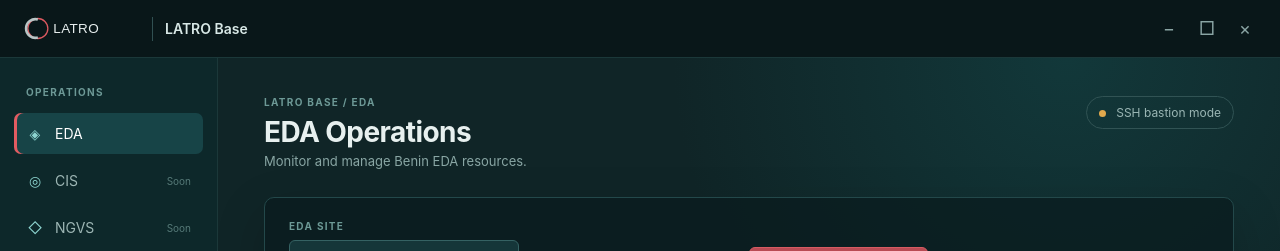
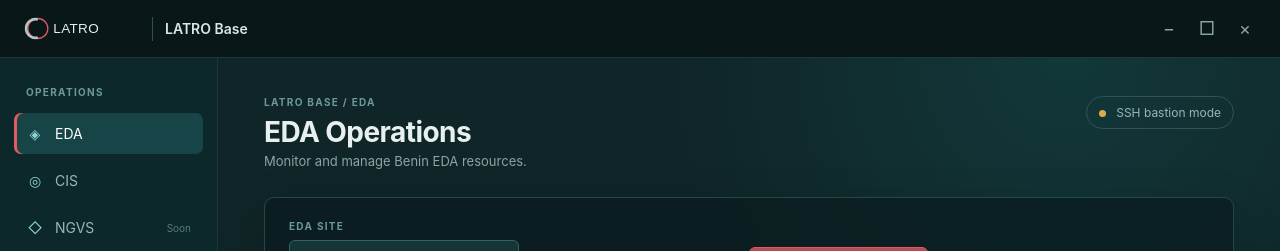
Before and after one commit to YahyaBadawy/LATRO-Base, a React (Create React App) app in the folder src/renderer/: page / in a window 1280 px wide. Shown: the top 251 px of the page. Built offline with nearby package versions, Linux system fonts and the light colour scheme.

Commit message:
Add CIS tab support and tab switching in App.js

```diff
--- a/src/renderer/src/App.js
+++ b/src/renderer/src/App.js
@@ -1,6 +1,7 @@
-import React from 'react';
+import React, { useState } from 'react';
 import './App.css';
 import EdaTab from './components/EdaTab';
+import CisTab from './components/CisTab';
 import latroLogo from './assets/latro-logo.svg';
 
 function LatroMark() {
@@ -10,7 +11,16 @@
 }
 
 export default function App() {
+  const [activeTab, setActiveTab] = useState('eda');
   const win = (typeof window !== 'undefined' && window.latroApi && window.latroApi.windowControl) ? window.latroApi.windowControl : null;
+
+  const tabs = [
+    { id: 'eda', label: 'EDA', icon: '◈', component: <EdaTab />, heading: 'EDA Operations', subtitle: 'Monitor and manage Benin EDA resources.' },
+    { id: 'cis', label: 'CIS', icon: '◎', component: <CisTab />, heading: 'CIS Operations', subtitle: 'MSISDN investigation and server operations.' },
+    { id: 'ngvs', label: 'NGVS', icon: '◇', component: null, comingSoon: true, heading: 'NGVS', subtitle: 'Coming soon.' }
+  ];
+
+  const current = tabs.find((tab) => tab.id === activeTab) || tabs[0];
 
   return (
     <div className="app-shell">
@@ -26,20 +36,46 @@
           <span className="window-button close" onClick={() => win?.close()}>×</span>
         </div>
       </header>
+
       <div className="app-layout">
         <aside className="sidebar">
           <div className="sidebar-label">OPERATIONS</div>
-          <div className="nav-item active"><span className="nav-icon">◈</span> EDA</div>
-          <div className="nav-item"><span className="nav-icon">◎</span> CIS <span className="coming-soon">Soon</span></div>
-          <div className="nav-item"><span className="nav-icon">◇</span> NGVS <span className="coming-soon">Soon</span></div>
+
+          {tabs.map((tab) => (
+            <div
+              key={tab.id}
+              className={`nav-item ${activeTab === tab.id ? 'active' : ''} ${tab.comingSoon ? 'coming-soon-item' : ''}`}
+              onClick={() => !tab.comingSoon && setActiveTab(tab.id)}
+              role="button"
+              tabIndex={tab.comingSoon ? -1 : 0}
+              onKeyDown={(e) => {
+                if (!tab.comingSoon && (e.key === 'Enter' || e.key === ' ')) setActiveTab(tab.id);
+              }}
+            >
+              <span className="nav-icon">{tab.icon}</span>
+              {tab.label}
+              {tab.comingSoon && <span className="coming-soon">Soon</span>}
+            </div>
+          ))}
+
           <div className="sidebar-footer">v0.1.0 · Benin</div>
         </aside>
+
         <main className="content">
           <div className="page-heading">
-            <div><div className="eyebrow">LATRO BASE / EDA</div><h1>EDA Operations</h1><p>Monitor and manage Benin EDA resources.</p></div>
-            <div className="status-pill"><span className="status-dot" /> SSH bastion mode</div>
+            <div>
+              <div className="eyebrow">LATRO BASE / {current.label}</div>
+              <h1>{current.heading}</h1>
+              <p>{current.subtitle}</p>
+            </div>
+            {current.id === 'eda' && (
+              <div className="status-pill"><span className="status-dot" /> SSH bastion mode</div>
+            )}
           </div>
-          <EdaTab />
+
+          {current.id === 'eda' && <EdaTab />}
+          {current.id === 'cis' && <CisTab />}
+          {current.id === 'ngvs' && <div className="coming-soon-panel">Coming soon.</div>}
         </main>
       </div>
     </div>
```
